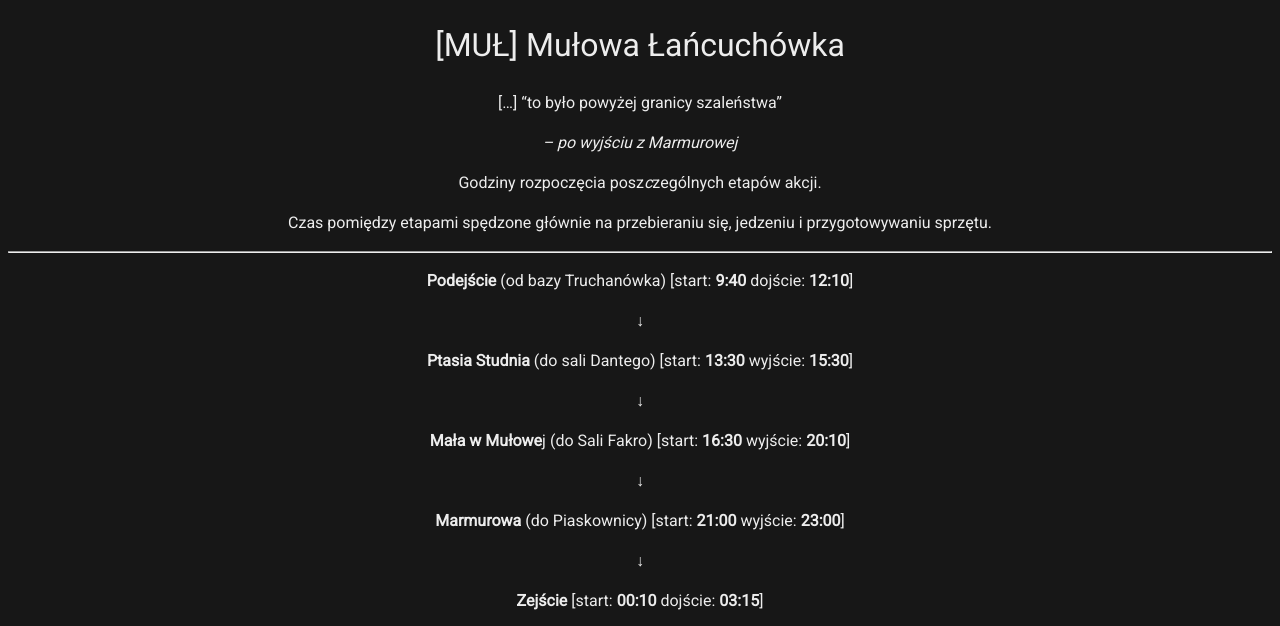
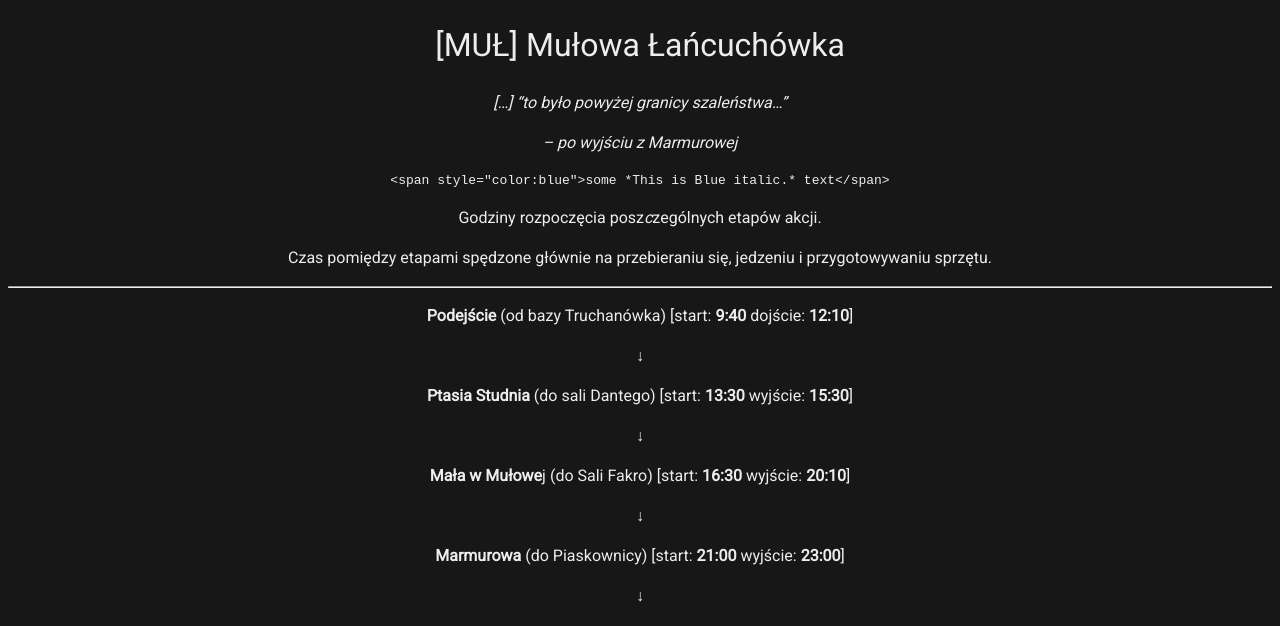
Before and after one commit to dziury/szkice, a Jekyll site: the page built from Relacje/MUŁ - Mułowa Łańcuchówka.md, in a window 1280 px wide, cut to the strip 0-626 px from the top of the page. Built offline with Jekyll 4.4.1, drawn with Linux system fonts in a browser that asks for light colours; our own code applies the rules of GitHub Pages for plain Markdown files.

Commit message:
no message

````diff
--- a/Relacje/MUŁ - Mułowa Łańcuchówka.md
+++ b/Relacje/MUŁ - Mułowa Łańcuchówka.md
@@ -1,12 +1,12 @@
 # [MUŁ] Mułowa Łańcuchówka
 
+ <cite>[...] "to było powyżej granicy szaleństwa..."</cite>
 
+<cite> -- po wyjściu z Marmurowej</cite>
 
-> [...] "to było powyżej granicy szaleństwa"
-
-> <cite> -- po wyjściu z Marmurowej</cite>
-
-
+```
+<span style="color:blue">some *This is Blue italic.* text</span>
+```
 
 Godziny rozpoczęcia posz*c*zególnych etapów akcji.
 
````
